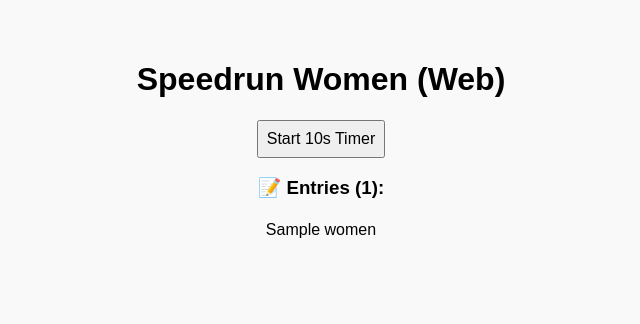
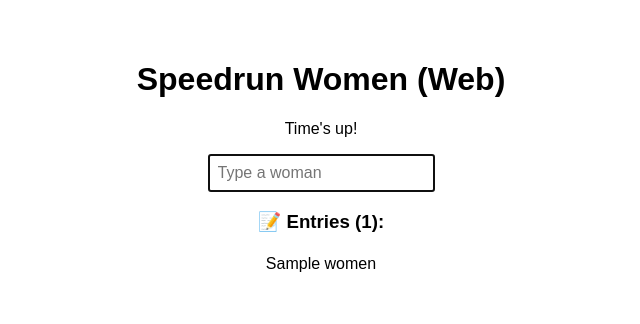
Before and after one commit to AndyZheng0/WomenIn10Sec, a Flask app: template templates/index.html in a window 1280 px wide. Shown: the top 324 px of the page, without its empty margins (319-959 px from the left). Run offline with Flask 3, Linux system fonts and the light colour scheme; the template is opened without the code that fills it: most values are stand-ins (such as "Sample title", 1, 10 or a date in 2020).

Commit message:
Add countdown, entry count, final message logic

```diff
--- a/app.py
+++ b/app.py
@@ -1,20 +1,23 @@
-from flask import Flask, render_template, request, redirect, url_for, session
+from flask import Flask, render_template, request, session
 from datetime import datetime
+import os
 
 app = Flask(__name__)
 app.secret_key = "respect_women"
 
 @app.route("/", methods=["GET", "POST"])
 def index():
-    session.permanent = True  # ✅ makes session last through multiple requests
+    session.permanent = True  # persist data during session
 
+    # Init session variables if needed
     if "start_time" not in session:
         session["start_time"] = None
         session["women"] = []
 
-    time_left = 10
     now = datetime.now()
+    message, color = "", ""
 
+    # Handle form submission
     if request.method == "POST":
         if "start" in request.form:
             session["start_time"] = now.timestamp()
@@ -25,12 +28,14 @@ def index():
             else:
                 session["start_time"] = None
 
+    # Final message logic
     women = session.get("women", [])
     count = len(women)
-    message, color = "", ""
     if session["start_time"] and now.timestamp() - session["start_time"] >= 10:
-        if count >= 4:
+        if count >= 5:
             message, color = "Wow, you really respect women!", "green"
+        elif count == 4:
+            message, color = "You like girls", "lightblue"
         elif count == 3:
             message, color = "You like girls", "white"
         elif count == 2:
@@ -39,9 +44,13 @@ def index():
             message, color = "So you hate women", "red"
         session["start_time"] = None
 
-    return render_template("index.html", women=women, message=message, color=color, time_left=time_left)
-
-import os
+    return render_template(
+        "index.html",
+        women=women,
+        message=message,
+        color=color,
+        start_time=session.get("start_time"),
+    )
 
 if __name__ == "__main__":
     port = int(os.environ.get("PORT", 5000))
--- a/templates/index.html
+++ b/templates/index.html
@@ -7,7 +7,7 @@
             font-family: sans-serif;
             text-align: center;
             padding: 2em;
-            background-color: #f9f9f9;
+            background: #fff;
         }
         input, button {
             padding: 0.5em;
@@ -16,7 +16,7 @@
         .message {
             font-weight: bold;
             margin-top: 1em;
-            font-size: 1.2em;
+            font-size: 1.3em;
         }
         ul {
             list-style: none;
@@ -30,31 +30,17 @@
 <body>
     <h1>Speedrun Women (Web)</h1>
 
-    {% if not session.start_time %}
+    {% if not start_time %}
         <form method="post">
             <button name="start">Start 10s Timer</button>
         </form>
     {% else %}
-        <p>⏱ Time is ticking... name as many women as you can!</p>
+        <p id="timer">Time left: 10s</p>
         <form method="post">
             <input type="text" name="name" placeholder="Type a woman" autofocus required>
         </form>
-    {% endif %}
-
-    <h3>📝 Entries ({{ women|length }}):</h3>
-    <ul>
-        {% for w in women %}
-            <li>{{ w }}</li>
-        {% endfor %}
-    </ul>
-
-    {% if message %}
-        <div class="message" style="color: {{ color }}">{{ message }}</div>
-    {% endif %}
-    {% if session.start_time %}
-    <p id="timer"></p>
         <script>
-        const start = {{ session.start_time }};
+            const start = {{ start_time|int }};
             const now = Math.floor(Date.now() / 1000);
             let secondsLeft = Math.max(0, 10 - (now - start));
 
@@ -72,5 +58,15 @@
         </script>
     {% endif %}
 
+    <h3>📝 Entries ({{ women|length }}):</h3>
+    <ul>
+        {% for w in women %}
+            <li>{{ w }}</li>
+        {% endfor %}
+    </ul>
+
+    {% if message %}
+        <div class="message" style="color: {{ color }}">{{ message }}</div>
+    {% endif %}
 </body>
 </html>
```
Lines whose indentation alone changed are shown as unchanged.
